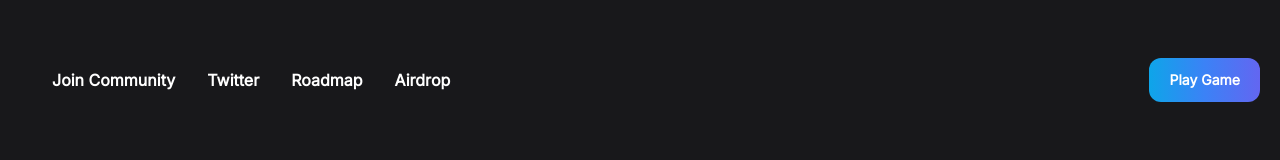
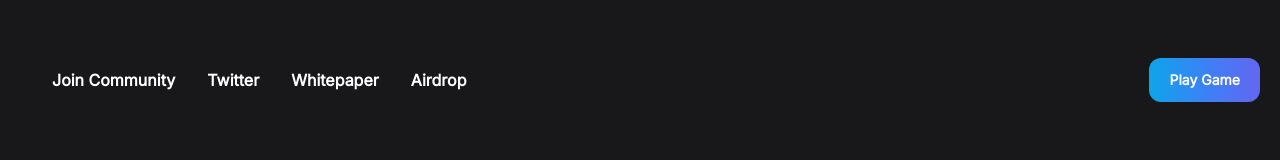
Before and after one commit to cryptomia69/NEXA-FINANCE, a Next.js app: page / in a window 1280 px wide. Shown: the top 160 px of the page. Built offline with nearby package versions, Linux system fonts and the light colour scheme.

Commit message:
Update index.jsx

```diff
--- a/pages/index.jsx
+++ b/pages/index.jsx
@@ -34,8 +34,8 @@ export default function Home() {
 						<Link href="https://x.com/nexafinance?t=UQNgf2fQtz_YuhFNI8JQpA&s=09">
 							Twitter
 						</Link>
-						<Link href="#roadmap">
-							<a className="hidden md:block">Roadmap</a>
+						<Link href="https://nexa-finance.gitbook.io/nexa-finance/">
+							<a className="hidden md:block">Whitepaper</a>
 						</Link>
 						<Link href="">
 							<a className="">Airdrop</a>
```
